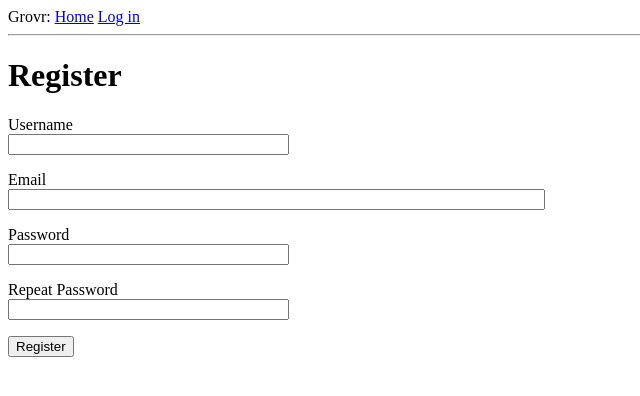
After one commit to elgrove/grovr, a Flask app: page /register in a window 1280 px wide. The commit adds this page. Shown: the top 396 px of the page, without its empty margins (0-640 px from the left). Run offline with Flask 2, Linux system fonts and the light colour scheme.

Commit message:
chapter 5 done

```diff
--- a/app/__init__.py
+++ b/app/__init__.py
@@ -2,6 +2,7 @@ from flask import Flask
 from config import Config
 from flask_sqlalchemy import SQLAlchemy
 from flask_migrate import Migrate
+from flask_login import LoginManager
 
 app = Flask(__name__)
 
@@ -10,4 +11,7 @@ app.config.from_object(Config)
 db = SQLAlchemy(app)
 migrate = Migrate(app, db)
 
+login = LoginManager(app)
+login.login_view = 'login'
+
 from app import routes, models
--- a/app/forms.py
+++ b/app/forms.py
@@ -1,9 +1,30 @@
 from flask_wtf import FlaskForm
 from wtforms import StringField, PasswordField, BooleanField, SubmitField
-from wtforms.validators import DataRequired
+from wtforms.validators import DataRequired, ValidationError, Email, EqualTo
+from app.models import User
 
 class LoginForm(FlaskForm):
     username = StringField('Username', validators=[DataRequired()])
     password = PasswordField('Password', validators=[DataRequired()])
     remember_me = BooleanField('Remember me')
     submit = SubmitField('Sign in')
+
+class RegistrationForm(FlaskForm):
+    username = StringField('Username', validators=[DataRequired()])
+    email = StringField('Email', validators=[DataRequired(), Email()])
+    password = PasswordField('Password', validators=[DataRequired()])
+    password2 = PasswordField(
+        'Repeat Password', validators=[
+            DataRequired(),
+            EqualTo('password', message='Passwords must match')])
+    submit = SubmitField('Register')
+
+    def validate_username(self, username):
+        user = User.query.filter_by(username=username.data).first()
+        if user is not None:
+            raise ValidationError('Please use a different username')
+
+    def validate_email(self, email):
+        user = User.query.filter_by(email=email.data).first()
+        if user is not None:
+            raise ValidationError('Please use a different email address')
--- a/app/routes.py
+++ b/app/routes.py
@@ -1,11 +1,14 @@
-from flask import render_template, flash, redirect, url_for
-from app import app
-from app.forms import LoginForm
+from flask import render_template, flash, redirect, url_for, request
+from app import app, db
+from app.forms import LoginForm, RegistrationForm
+from app.models import User
+from flask_login import current_user, login_user, logout_user, login_required
+from werkzeug.urls import url_parse
 
 @app.route('/')
 @app.route('/index')
+@login_required
 def index():
-    user = {'username' : 'Aaron'}
     posts = [
         {
             'author' : {'username' : 'John'},
@@ -16,14 +19,44 @@ def index():
             'body' : 'Shocking weather in Manchester today'
         },
     ]
-    return render_template('index.html', title='Home', user=user, posts=posts)
+    return render_template('index.html', title='Home - Grovr', posts=posts)
 
 @app.route('/login', methods=['GET', 'POST'])
 def login():
+    if current_user.is_authenticated:
+        # if logged in user goes to login page, redirect
+        return redirect(url_for('index'))
     form = LoginForm()
     if form.validate_on_submit():
-        flash('Login requested for user {}, remember_me={}'.format(
-            form.username.data, form.remember_me.data
-        ))
+        # load user from database, first (only) correct match
+        user = User.query.filter_by(username=form.username.data).first()
+        # error handling for user not exist or password incorrect
+        if user is None or not user.check_password(form.password.data):
+            flash('Invalid username or password')
+            return redirect(url_for('login'))
+        # actual login action if above conditions passed
+        login_user(user, remember=form.remember_me.data)
+        next_page = request.args.get('next')
+        if not next_page or url_parse(next_page).netloc != '':
+            next_page = url_for('index')
+        return redirect(next_page)
+    return render_template('login.html', title='Log in - Grovr', form=form)
+
+@app.route('/logout')
+def logout():
+    logout_user()
+    return redirect(url_for('index'))
+
+@app.route('/register', methods=['GET', 'POST'])
+def register():
+    if current_user.is_authenticated:
         return redirect(url_for('index'))
-    return render_template('login.html', title='Sign in', form=form)
+    form = RegistrationForm()
+    if form.validate_on_submit():
+        user = User(username=form.username.data, email=form.email.data)
+        user.set_password(form.password.data)
+        db.session.add(user)
+        db.session.commit()
+        flash('You are now registered, please log in')
+        return redirect(url_for('login'))
+    return render_template('register.html', title='Register - Grovr', form=form)
--- a/app/templates/base.html
+++ b/app/templates/base.html
@@ -10,7 +10,11 @@
 <body>
     <div>Grovr:
         <a href="{{ url_for('index') }}">Home</a>
-        <a href="{{ url_for('login') }}">Login</a>
+        {% if current_user.is_anonymous %}
+        <a href="{{ url_for('login') }}">Log in</a>
+        {% else %}
+        <a href="{{ url_for('logout') }}">Log out</a>
+        {% endif %}
     </div>
     <hr>
     {% with messages = get_flashed_messages() %}
--- a/app/templates/index.html
+++ b/app/templates/index.html
@@ -1,7 +1,7 @@
 {% extends 'base.html' %}
 
 {% block content %}
-    <h1>Hello, {{ user.username }}</h1>
+    <h1>Hello, {{ current_user.username|capitalize }}!</h1>
     {% for post in posts %}
     <div>
         <p>{{ post.author.username }} says:</p>
--- a/app/templates/login.html
+++ b/app/templates/login.html
@@ -23,4 +23,5 @@
         <p>{{ form.remember_me() }} {{ form.remember_me.label }}</p>
         <p>{{ form.submit() }}</p>
     </form>
+    <p>New User? <a href="{{ url_for('register') }}">Click to register</a></p>
 {% endblock %}
--- /dev/null
+++ b/app/templates/register.html
@@ -0,0 +1,37 @@
+{% extends "base.html" %}
+
+{% block content %}
+    <h1>Register</h1>
+    <form action="" method="post">
+        {{ form.hidden_tag() }}
+        <p>
+            {{ form.username.label }}<br>
+            {{ form.username(size=32) }}<br>
+            {% for error in form.username.errors %}
+            <span style="color: red;">[{{ error }}]</span>
+            {% endfor %}
+        </p>
+        <p>
+            {{ form.email.label }}<br>
+            {{ form.email(size=64) }}<br>
+            {% for error in form.email.errors %}
+            <span style="color: red;">[{{ error }}]</span>
+            {% endfor %}
+        </p>
+        <p>
+            {{ form.password.label }}<br>
+            {{ form.password(size=32) }}<br>
+            {% for error in form.password.errors %}
+            <span style="color: red;">[{{ error }}]</span>
+            {% endfor %}
+        </p>
+        <p>
+            {{ form.password2.label }}<br>
+            {{ form.password2(size=32) }}<br>
+            {% for error in form.password2.errors %}
+            <span style="color: red;">[{{ error }}]</span>
+            {% endfor %}
+        </p>
+        <p>{{ form.submit() }}</p>
+    </form>
+{% endblock %}
```
Also changed, not shown: app/models.py (+14 -2 lines), requirements.txt (added, +26 -0 lines), app.db.
